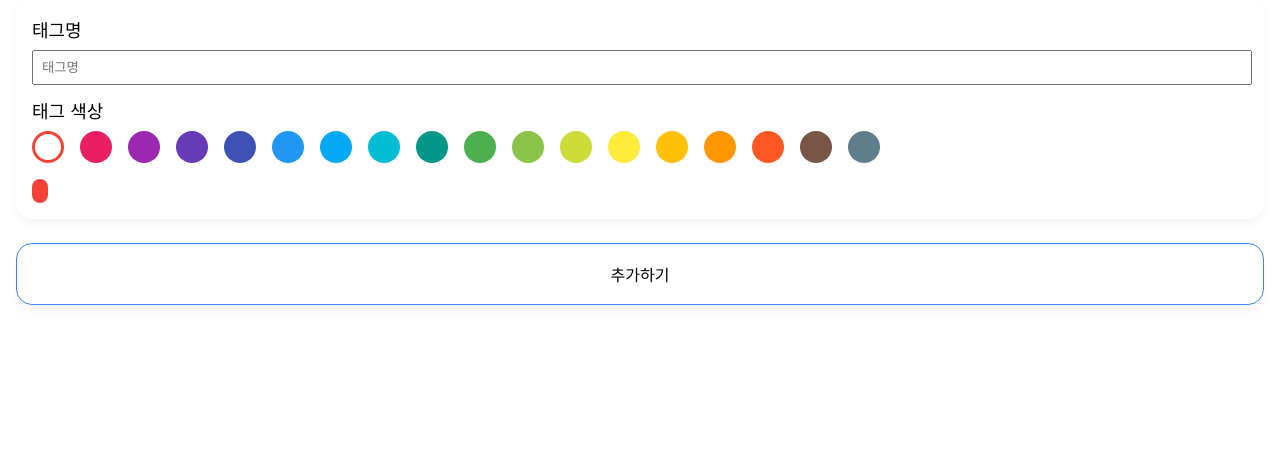
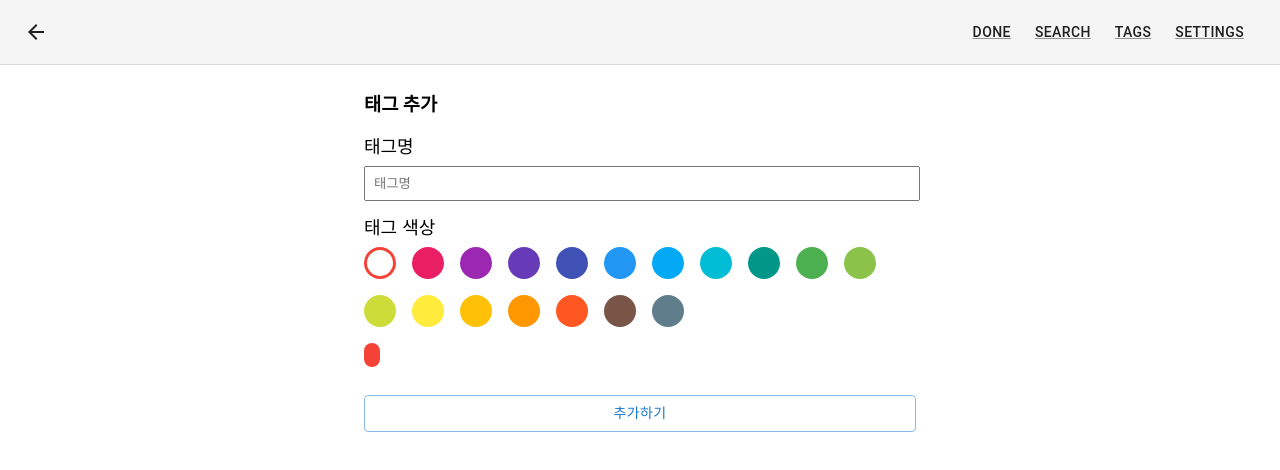
Before and after one commit to donelib/frontend, a React (Create React App) app: page /tag/add in a window 1280 px wide. Shown: the top 470 px of the page. Built offline with nearby package versions, Linux system fonts and the light colour scheme.

Commit message:
[MOD] ModifyTag, AddTag use to styled component

```diff
--- /dev/null
+++ b/src/component/TagForm/TagForm.tsx
@@ -0,0 +1,72 @@
+import React, { useCallback, ChangeEvent, useState, useEffect } from "react";
+import { CirclePicker, ColorResult } from "react-color";
+import { hexColorToNum } from "../../utils/Color";
+import Tag from "../tag/Tag";
+import { TagFormData, TagFormProps } from "./TagForm.type";
+import styled from "styled-components";
+
+const Root = styled.div`
+  margin: 16px 24px;
+`;
+const Label = styled.div`
+  font-size: 18px;
+  margin-bottom: 8px;
+`;
+const NameArea = styled.input`
+  min-height: 1em;
+  width: calc(100% - 16px);
+  padding: 8px;
+  margin-bottom: 12px;
+`;
+
+const ExampleContainer = styled.div`
+  margin-top: 16px;
+`;
+
+function TagForm({ formRef }: TagFormProps) {
+  const [tag, setTag] = useState<TagFormData>(formRef.current);
+
+  useEffect(() => {
+    formRef.current = tag;
+  }, [formRef, tag]);
+
+  const onChangeName = useCallback(
+    (e: ChangeEvent<HTMLInputElement>) => {
+      setTag((oldTag) => ({ ...oldTag, name: e.target.value }));
+    },
+    [setTag]
+  );
+
+  const onChangeColor = useCallback(
+    (color: ColorResult) => {
+      setTag((oldTag) => ({ ...oldTag, color: color.hex }));
+    },
+    [setTag]
+  );
+
+  return (
+    <Root>
+      <div>
+        <Label>태그명</Label>
+        <NameArea
+          placeholder="태그명"
+          onChange={onChangeName}
+          value={tag.name}
+        />
+        <Label>태그 색상</Label>
+        <CirclePicker
+          width="auto"
+          circleSize={32}
+          circleSpacing={16}
+          onChange={onChangeColor}
+          color={tag.color}
+        />
+      </div>
+      <ExampleContainer>
+        <Tag name={tag.name} color={hexColorToNum(tag.color)} />
+      </ExampleContainer>
+    </Root>
+  );
+}
+
+export default React.memo(TagForm);
--- /dev/null
+++ b/src/component/TagForm/TagForm.type.ts
@@ -0,0 +1,15 @@
+import { MutableRefObject } from "react";
+
+export interface TagFormProps {
+  formRef: MutableRefObject<TagFormData>;
+}
+
+export interface TagFormData {
+  name: string;
+  color: string;
+}
+
+export const defaultTagFormData = {
+  name: "",
+  color: "#f44336",
+};
--- /dev/null
+++ b/src/component/TagForm/index.tsx
@@ -0,0 +1 @@
+export { default } from "./TagForm";
--- a/src/component/tag-form/TagForm.module.scss
+++ /dev/null
@@ -1,25 +0,0 @@
-.formContainer {
-  padding: 16px;
-  margin-left: 16px;
-  margin-right: 16px;
-  background-color: white;
-  box-shadow: 0 4px 8px 0 rgba(0,0,0,0.05);
-  border-radius: 16px;
-  .label {
-    font-size: 18px;
-    margin-bottom: 8px;
-  }
-
-  .nameArea {
-    min-height: 1em;
-    width: calc(100% - 16px);
-    min-width: calc(100% - 16px);
-    max-width: calc(100% - 16px);
-    padding: 8px;
-    margin-bottom: 12px;
-  }
-
-  .example {
-    margin-top: 16px;
-  }
-}
--- a/src/component/tag-form/TagForm.tsx
+++ /dev/null
@@ -1,51 +0,0 @@
-import React, { useCallback, ChangeEvent, useState, useEffect, MutableRefObject } from "react";
-import { CirclePicker, ColorResult } from "react-color";
-import { hexColorToNum } from "../../utils/Color";
-import Tag from "../tag/Tag";
-import styles from "./TagForm.module.scss";
-
-interface TagFormProps {
-  formRef: MutableRefObject<TagFormData>;
-}
-
-export interface TagFormData {
-  name: string;
-  color: string;
-}
-
-export const defaultTagFormData = {
-  name: "",
-  color: "#f44336"
-}
-
-const TagForm = ({formRef}: TagFormProps) => {
-  const [tag, setTag] = useState<TagFormData>(formRef.current);
-
-  useEffect(() => {
-    formRef.current = tag;
-  }, [formRef, tag]);
-
-  const onChangeName = useCallback((e: ChangeEvent<HTMLInputElement>) => {
-    setTag(oldTag => ({...oldTag, name: e.target.value}));
-  }, [setTag]);
-
-  const onChangeColor = useCallback((color: ColorResult) => {
-    setTag(oldTag => ({...oldTag, color: color.hex}))
-  }, [setTag]);
-
-  return (
-    <div className={styles.formContainer}>
-      <div>
-        <div className={styles.label}>태그명</div>
-        <input className={styles.nameArea} placeholder="태그명" onChange={onChangeName} value={tag.name} />
-        <div className={styles.label}>태그 색상</div>
-        <CirclePicker width="auto" circleSize={32} circleSpacing={16} onChange={onChangeColor} color={tag.color} />
-      </div>
-      <div className={styles.example}>
-        <Tag name={tag.name} color={hexColorToNum(tag.color)}/>
-      </div>
-    </div>
-  );
-};
-
-export default React.memo(TagForm);
--- a/src/page/add-tag/AddTag.module.scss
+++ /dev/null
@@ -1,3 +0,0 @@
-.submitButton {
-  margin: 24px 16px 0px 16px;
-}
--- a/src/page/add-tag/AddTag.tsx
+++ b/src/page/add-tag/AddTag.tsx
@@ -1,14 +1,38 @@
 import { useState, useCallback, useRef } from "react";
 import { useNavigate } from "react-router-dom";
 import { postAddTag } from "../../api/tag.repository";
-import Button from "../../component/button/Button";
-import TagForm, { defaultTagFormData } from "../../component/tag-form/TagForm";
+import TagForm from "../../component/TagForm";
 import { hexColorToNum } from "../../utils/Color";
-import styles from "./AddTag.module.scss";
 import { useSetRecoilState } from "recoil";
 import { tagListState } from "./../../recoil/tagAtom";
+import BackButtonAppBar from "./../../component/appbar/BackButtonAppBar";
+import styled from "styled-components";
+import Box from "@mui/material/Box";
+import Button from "@mui/material/Button";
+import { defaultTagFormData } from "./../../component/TagForm/TagForm.type";
 
-const AddTag = () => {
+const Root = styled.div`
+  display: flex;
+  flex-direction: column;
+`;
+
+const Container = styled(Box)`
+  display: flex;
+  flex-direction: column;
+  max-width: 600px;
+  margin: 0 auto;
+  padding: 24px 0;
+  @media (max-width: 700px) {
+    min-width: 0px;
+    margin: 0;
+  }
+`;
+
+const Title = styled.h3`
+  margin: 0px 24px;
+`;
+
+function AddTag() {
   const navigate = useNavigate();
   const [isIdleAddTag, setIsIdleAddTag] = useState<boolean>(true);
   const formRef = useRef(defaultTagFormData);
@@ -45,13 +69,21 @@ const AddTag = () => {
   }, [isIdleAddTag, addTag]);
 
   return (
-    <div>
-      <TagForm formRef={formRef} />
-      <Button className={styles.submitButton} onClick={submitOnClick}>
-        추가하기
-      </Button>
-    </div>
+    <Root>
+      <BackButtonAppBar />
+      <Container>
+        <Title>태그 추가</Title>
+        <TagForm formRef={formRef} />
+        <Button
+          variant="outlined"
+          onClick={submitOnClick}
+          sx={{ mx: 3, my: 1.5 }}
+        >
+          추가하기
+        </Button>
+      </Container>
+    </Root>
   );
-};
+}
 
 export default AddTag;
--- a/src/page/modify-tag/ModifyTag.tsx
+++ b/src/page/modify-tag/ModifyTag.tsx
@@ -1,15 +1,39 @@
 import { useNavigate, useParams } from "react-router-dom";
-import TagForm from "../../component/tag-form/TagForm";
-import ConfirmModal from "./../../component/modal/confirm-modal/ConfirmModal";
-import Button from "./../../component/button/Button";
+import TagForm from "../../component/TagForm/TagForm";
 import { useRef, useState } from "react";
-import { TagFormData } from "./../../component/tag-form/TagForm";
 import * as tagApi from "../../api/tag.repository";
 import { useRecoilValue, useSetRecoilState } from "recoil";
 import { getTagByIdToFormData, tagListState } from "../../recoil/tagAtom";
 import { hexColorToNum } from "../../utils/Color";
+import BackButtonAppBar from "../../component/appbar/BackButtonAppBar";
+import { TagFormData } from "../../component/TagForm/TagForm.type";
+import styled from "styled-components";
+import Box from "@mui/material/Box";
+import Button from "@mui/material/Button";
+import ConfirmDialog from "./../../component/Dialog/ConfirmDialog/ConfirmDialog";
 
-const ModifyTag = () => {
+const Root = styled.div`
+  display: flex;
+  flex-direction: column;
+`;
+
+const Container = styled(Box)`
+  display: flex;
+  flex-direction: column;
+  max-width: 600px;
+  margin: 0 auto;
+  padding: 24px 0;
+  @media (max-width: 700px) {
+    min-width: 0px;
+    margin: 0;
+  }
+`;
+
+const Title = styled.h3`
+  margin: 0px 24px;
+`;
+
+function ModifyTag() {
   const navigate = useNavigate();
   const setTagList = useSetRecoilState(tagListState);
   const [isShowDeleteModal, setShowDeleteModal] = useState(false);
@@ -60,11 +84,22 @@ const ModifyTag = () => {
   };
 
   return (
-    <div>
+    <Root>
+      <BackButtonAppBar />
+      <Container>
+        <Title>태그 수정</Title>
         <TagForm formRef={formRef} />
-      <Button onClick={showDeleteModal}>삭제하기</Button>
-      <Button onClick={updateOnClick}>수정완료</Button>
-      <ConfirmModal
+        <Button variant="outlined" sx={{ mx: 3 }} onClick={showDeleteModal}>
+          삭제하기
+        </Button>
+        <Button
+          variant="outlined"
+          sx={{ mx: 3, my: 1.5 }}
+          onClick={updateOnClick}
+        >
+          수정완료
+        </Button>
+        <ConfirmDialog
           isShow={isShowDeleteModal}
           title={"태그 삭제"}
           description={"모든 done에서 해당 태그가 삭제됩니다."}
@@ -73,8 +108,9 @@ const ModifyTag = () => {
             setShowDeleteModal(false);
           }}
         />
-    </div>
+      </Container>
+    </Root>
   );
-};
+}
 
 export default ModifyTag;
--- a/src/page/tag-manage/TagManage.tsx
+++ b/src/page/tag-manage/TagManage.tsx
@@ -22,6 +22,10 @@ const Container = styled(Box)`
   }
 `;
 
+const Title = styled.h2`
+  margin: 0px 24px 16px 24px;
+`;
+
 function TagManage() {
   const navigate = useNavigate();
 
@@ -33,6 +37,7 @@ function TagManage() {
     <Root>
       <BackButtonAppBar />
       <Container>
+        <Title>Tag</Title>
         <TagDetailList />
         <Button
           color="primary"
```
Also changed, not shown: src/recoil/tagAtom.ts (+21 -11 lines). Lines whose indentation alone changed are shown as unchanged.
